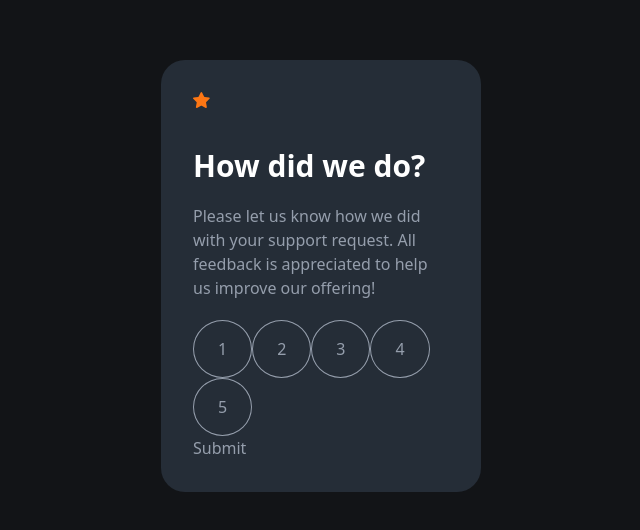
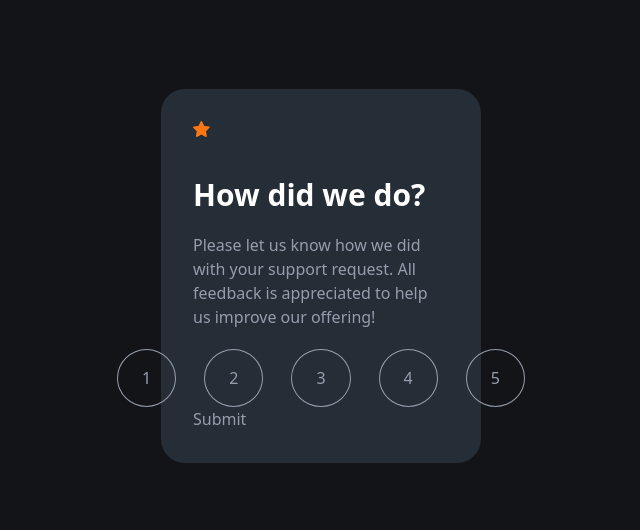
Before and after one commit to azanra/rating-component, a React (Vite) app: page / in a window 1280 px wide. Shown: the part 124-654 px from the top of the page, without its empty margins (319-959 px from the left). Built offline with nearby package versions, Linux system fonts and the light colour scheme.

Commit message:
Center the radio rating

```diff
--- a/src/component/checkbox.jsx
+++ b/src/component/radioRating.jsx
@@ -1,4 +1,4 @@
-export default function Checkbox({ value, handleSetRating }) {
+export default function Radio({ value, handleSetRating }) {
   return (
     <>
       <label
--- a/src/component/rating.jsx
+++ b/src/component/rating.jsx
@@ -1,7 +1,7 @@
 import Header from "./header.jsx";
 import { componentAttribute } from "./attribute/attribute.js";
 import Body from "./body.jsx";
-import Checkbox from "./checkbox.jsx";
+import Radio from "./radioRating.jsx";
 import { useState } from "react";
 import iconStar from "../assets/images/icon-star.svg";
 import illustration from "../assets/images/illustration-thank-you.svg";
@@ -22,7 +22,7 @@ function Question() {
     const ratingOption = [1, 2, 3, 4, 5];
     const ratingRadio = ratingOption.map((item, index) => {
       return (
-        <Checkbox key={index} value={item} handleSetRating={handleSetRating} />
+        <Radio key={index} value={item} handleSetRating={handleSetRating} />
       );
     });
     return ratingRadio;
@@ -38,7 +38,7 @@ function Question() {
         </div>
         <Header text={componentAttribute.question.header.text} />
         <Body text={componentAttribute.question.body.text} />
-        {ratingRadio}
+        <div className="flex justify-center gap-7">{ratingRadio}</div>
         <div>
           <button onClick={handleDisplayAnswer}>Submit</button>
         </div>
```
